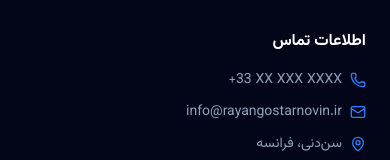
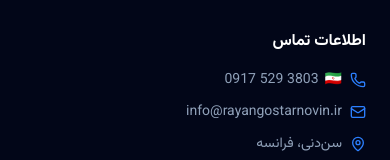
Before and after one commit to alirezahashemi67-png/rayangostarnovin, a Next.js app: page / in a window 390 px wide. Shown: the part 6911-7071 px from the top of the page. Built offline with nearby package versions, Linux system fonts and the light colour scheme.

Commit message:
Update contact phone number with Iran flag

```diff
--- a/components/layout/Footer.tsx
+++ b/components/layout/Footer.tsx
@@ -61,7 +61,10 @@
             <ul className="space-y-3 text-sm text-slate-400">
               <li className="flex items-center gap-2">
                 <Phone className="h-4 w-4 text-blue-500" />
-                <span dir="ltr">+33 XX XXX XXXX</span>
+                <span className="flex items-center gap-1.5">
+                  <span aria-hidden="true">🇮🇷</span>
+                  <span dir="ltr">0917 529 3803</span>
+                </span>
               </li>
               <li className="flex items-center gap-2">
                 <Mail className="h-4 w-4 text-blue-500" />
```
